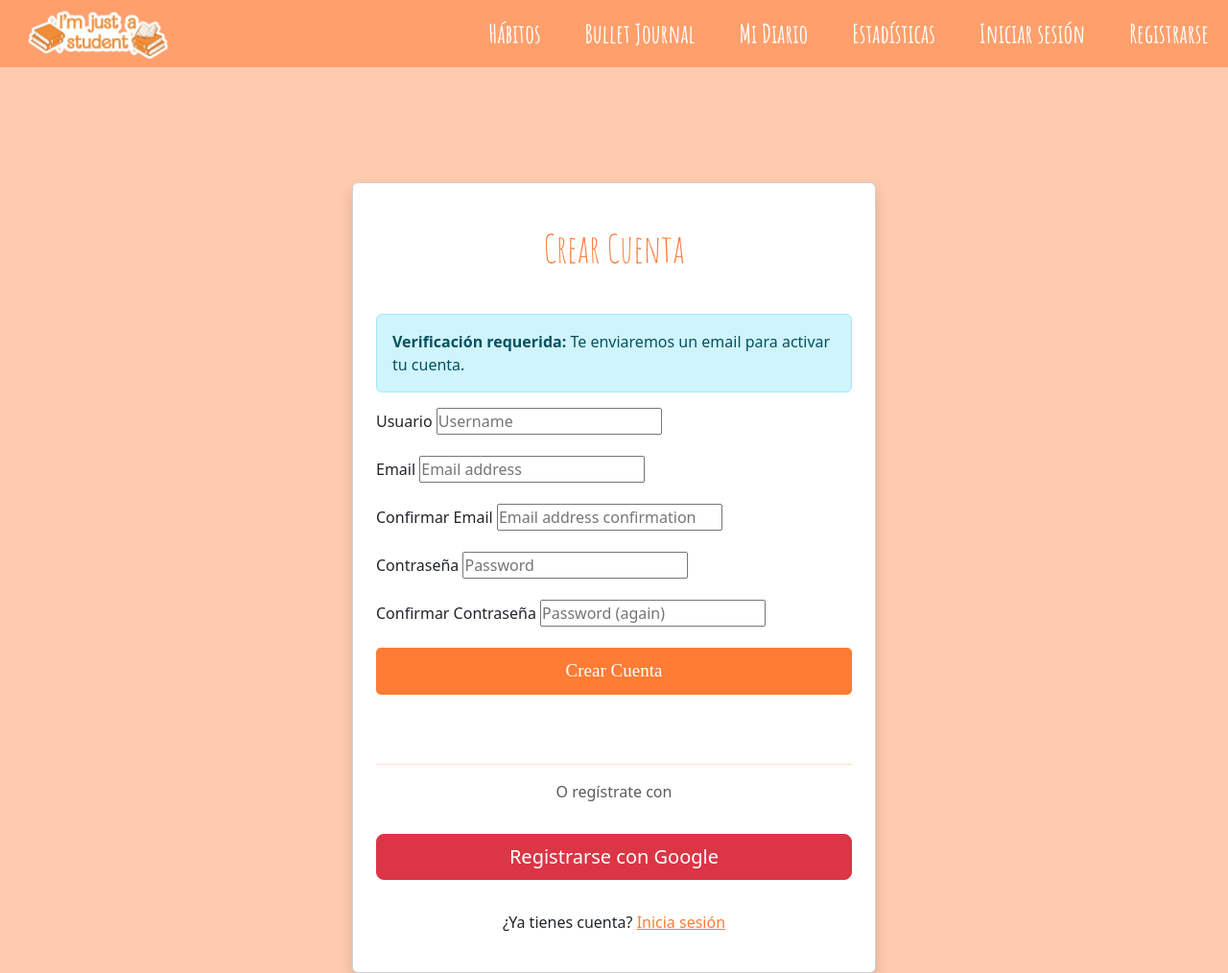
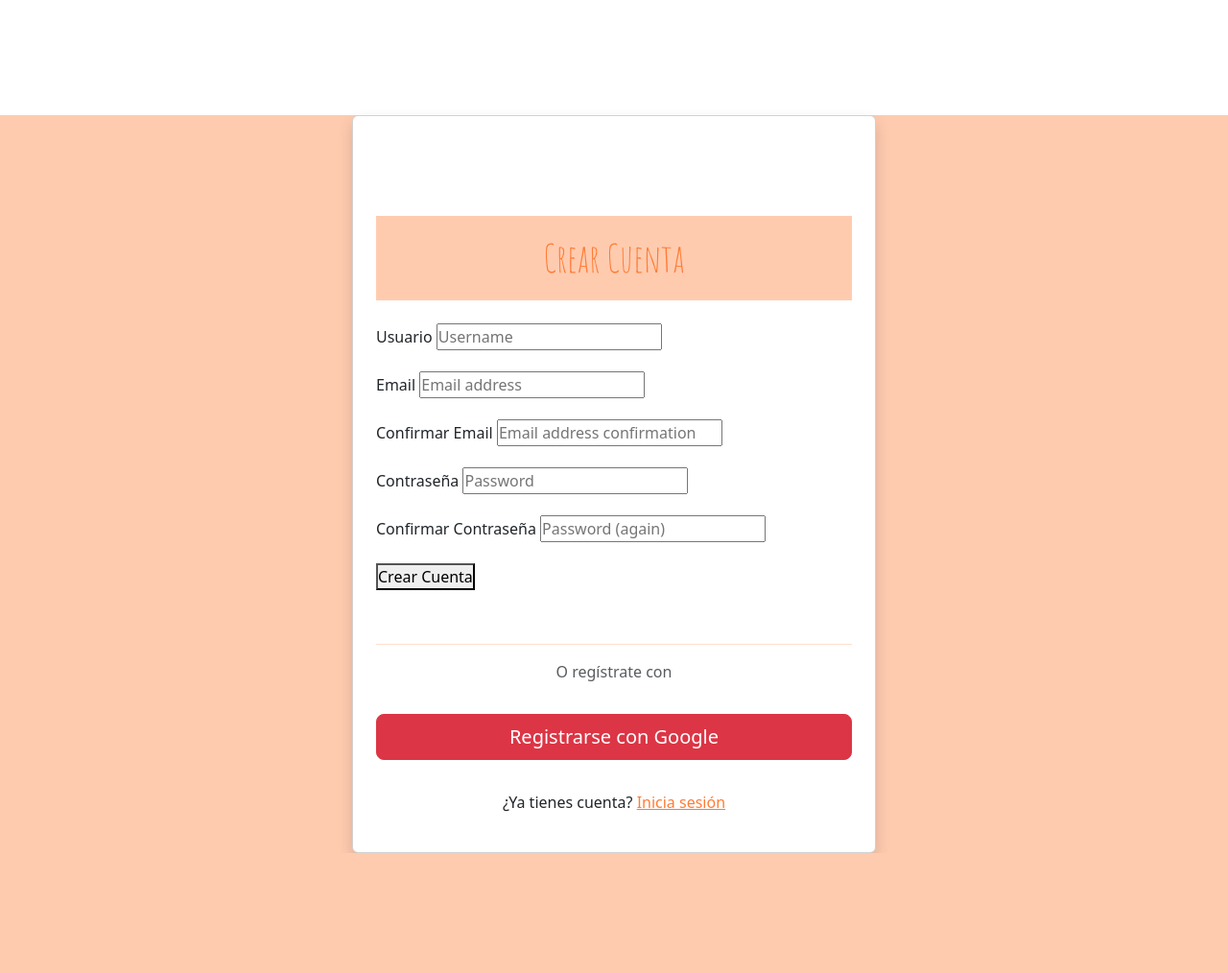
Before and after one commit to GuiiTaglia/TP-IngWeb-2025, a Django app: page /signup/ in a window 1280 px wide. Shown: the whole page at 96% size. After the commit the page ends 889 px from the top, so only its background shows below. Run offline with Django 5.2, Linux system fonts and the light colour scheme; some libraries are stand-ins or nearby versions; some web fonts are replaced.

Commit message:
cambios html

```diff
--- a/mi_aplicacion/bullet_journal/static/bullet_journal/css/styles.css
+++ b/mi_aplicacion/bullet_journal/static/bullet_journal/css/styles.css
@@ -753,7 +753,6 @@ h1 {
   font-family: 'Times New Roman', Times, serif !important;
 }
 
-
 .btn.btn-outline-primary.mt-auto{
   font-family: 'Times New Roman', Times, serif;
   font-size: 16px;
@@ -769,3 +768,14 @@ h1 {
   color: white;
   border: none;
 }
+
+.log{
+  background-color: #ffcbaf !important
+}
+
+.log h1{
+  background-color: #ffcbaf;
+  font-family: 'Amatic SC', cursive;
+  color: #ff7c35;
+  font-size: 40px;
+}
--- a/mi_aplicacion/users/templates/activation_success.html
+++ b/mi_aplicacion/users/templates/activation_success.html
@@ -1,4 +1,3 @@
-{% extends "header.html" %}
 {% block contenido %}
   <h2>Cuenta activada</h2>
   <p>Tu cuenta ha sido activada. <a href="{% url 'login' %}">Iniciá sesión</a>.</p>
--- a/mi_aplicacion/users/templates/check_email.html
+++ b/mi_aplicacion/users/templates/check_email.html
@@ -1,5 +1,3 @@
-{% extends "header.html" %}
-
 {% block title %}Confirma tu Email{% endblock %}
 
 {% block extra_head %}
--- a/mi_aplicacion/users/templates/login.html
+++ b/mi_aplicacion/users/templates/login.html
@@ -1,4 +1,3 @@
-{% extends "header.html" %}
 {% load static %}
 {% load socialaccount %}
 
@@ -51,7 +50,6 @@
             <p class="text-muted">O continúa con</p>
           </div>
 
-          <!-- BOTÓN DE GOOGLE -->
           <a href="{% provider_login_url 'google' %}"
              class="btn w-100 mb-3"
              style="background-color: #db4437; color: white; border: none; padding: 10px; font-weight: bold;">
--- a/mi_aplicacion/users/templates/register.html
+++ b/mi_aplicacion/users/templates/register.html
@@ -1,27 +1,28 @@
-{% extends "header.html" %}
 {% load static %}
 {% load socialaccount %}
 
-{% block title %}Registrarse{% endblock %}
+{% block title %}{% endblock %}
 
 {% block extra_head %}
 <link href="https://fonts.googleapis.com/css2?family=Amatic+SC:wght@400;700&family=Forum&display=swap" rel="stylesheet">
 <link href="https://cdn.jsdelivr.net/npm/bootstrap@5.3.3/dist/css/bootstrap.min.css" rel="stylesheet">
+<link rel="stylesheet" href="{% static 'bullet_journal/css/styles.css' %}">
 {% endblock %}
 
 {% block contenido %}
-<body style="background-color: #ffcbaf;">
+<body>
+  <div class="log">
     <div class="container mt-5">
       <div class="row justify-content-center">
         <div class="col-md-6">
           <div class="card shadow p-4">
-          <h1 class="text-center mb-4" style="font-family: 'Amatic SC', cursive; color: #ff7c35; font-size: 40px;">
+            <h1 class="text-center mb-4">
               Crear Cuenta
             </h1>
 
-          <div class="alert alert-info">
+            <!-- <div class="alert alert-info">
               <strong>Verificación requerida:</strong> Te enviaremos un email para activar tu cuenta.
-          </div>
+            </div> -->
 
             {% if messages %}
               {% for message in messages %}
@@ -77,10 +78,7 @@
                 <div class="alert alert-danger">{{ form.non_field_errors }}</div>
               {% endif %}
 
-            <button type="submit" class="btn btn-primary btn-lg w-100 mb-3"
-                    style="background-color: #ff7c35; border: none;">
-               Crear Cuenta
-            </button>
+              <button type="submit" class="btn.btn-primary"> Crear Cuenta </button>
             </form>
 
             <!-- SEPARADOR -->
@@ -102,5 +100,6 @@
         </div>
       </div>
     </div>
+  </div>
 </body>
 {% endblock %}
```
Also changed, not shown: mi_aplicacion/db.sqlite3. Lines whose indentation alone changed are shown as unchanged.
